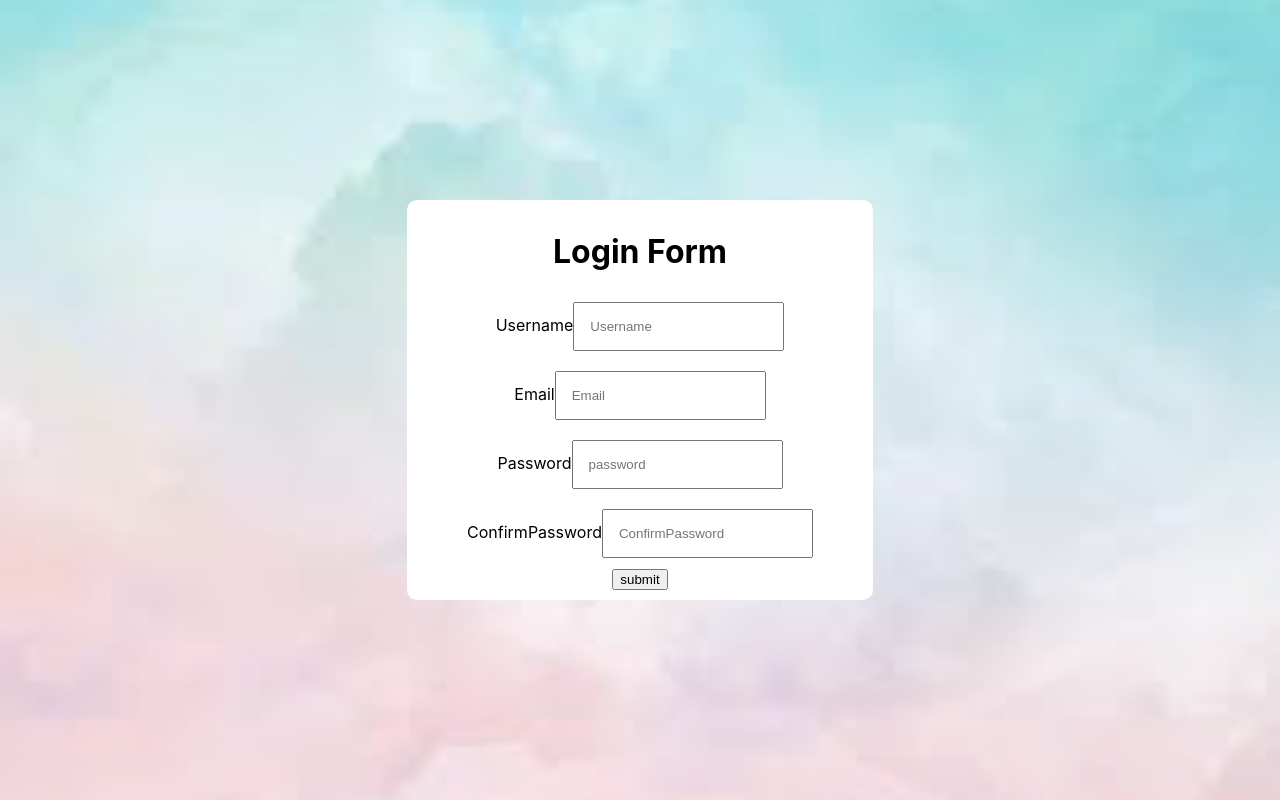
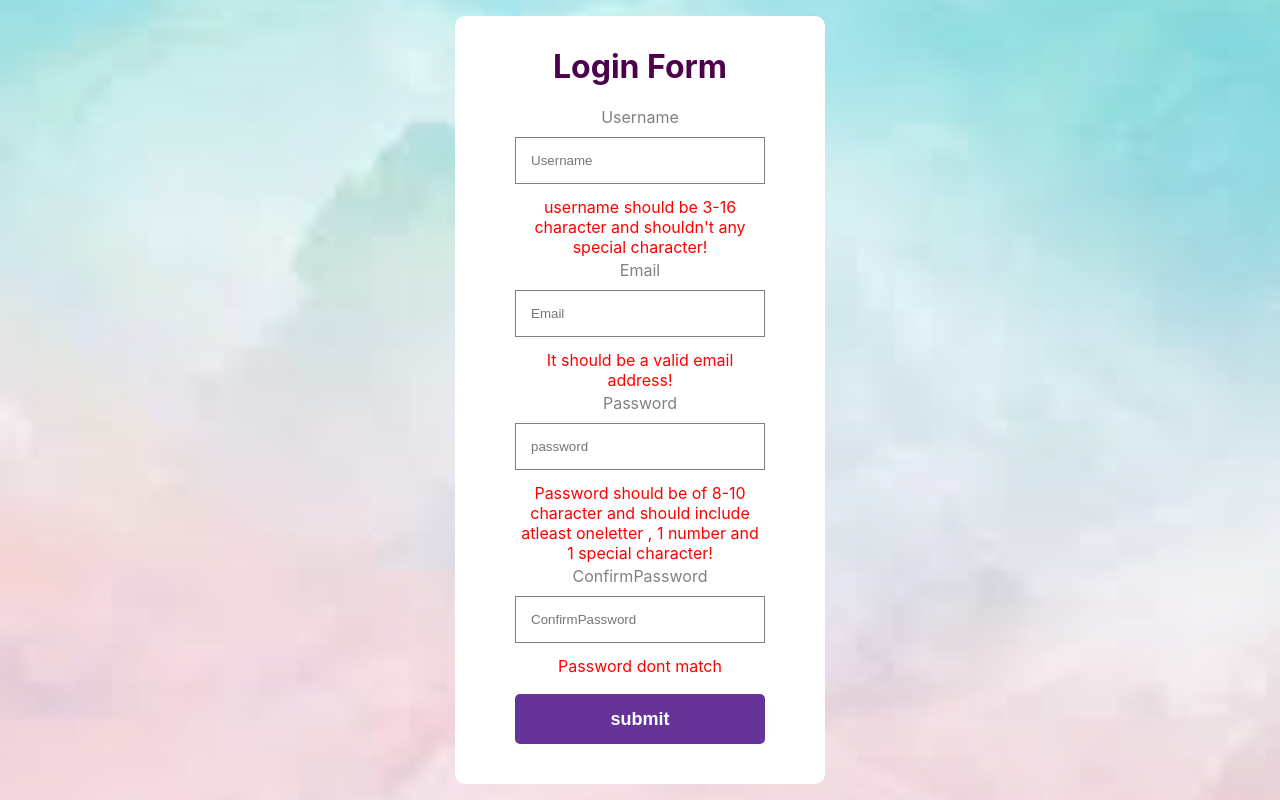
Before and after one commit to VaniAwasthi/Login-Form, a React (Create React App) app: page / in a window 1280 px wide. Built offline with nearby package versions, Linux system fonts and the light colour scheme.

Commit message:
Add existing project files to Git

```diff
--- a/src/App.css
+++ b/src/App.css
@@ -17,3 +17,21 @@ form{
   padding: 10px 60px;
   border-radius: 10px;
 }
+h1{
+  color:rgb(77, 1, 77);
+  text-align: center;
+}
+button{
+  width:100%;
+  height: 50px;
+  padding: 10px;
+  background-color: rebeccapurple;
+  color: white;
+  border: 2px solid rebeccapurple;
+  border-radius: 5px;
+  font-weight: bold;
+  font-size: 18px;
+  cursor: pointer;
+  margin-top: 15px;
+  margin-bottom: 30px;
+}
--- a/src/App.js
+++ b/src/App.js
@@ -15,6 +15,7 @@ function App() {
     name:"username",
     type:"text",
     placeholder:"Username",
+    errorMessage:"username should be 3-16 character and shouldn't any special character!",
     label:"Username"
   },
   {
@@ -22,6 +23,7 @@ function App() {
     name:"email",
     type:"text",
     placeholder:"Email",
+    errorMessage:"It should be a valid email address!",
     label:"Email",
   },
   {
@@ -29,13 +31,16 @@ function App() {
     name:"password",
     type:"password",
     placeholder:"password",
+    errorMessage:"Password should be of 8-10 character and should include atleast oneletter , 1 number and 1 special character! ",
     label:"Password"
+
   },
   {
     id:4,
     name:"confirmPassword",
     type:"password",
     placeholder:"ConfirmPassword",
+    errorMessage:"Password dont match",
     label:"ConfirmPassword"
   }
 ]
--- a/src/Component/LoginForm.js
+++ b/src/Component/LoginForm.js
@@ -2,12 +2,13 @@ import  "./LoginForm.css"
 
 
 const LoginForm=(props)=>{
-    const {label, onChange,id,...inputProps}=props
+    const {label,errorMessage, onChange,id,...inputProps}=props
     return(
 
         <div className="loginForm">
-             <label>{label}</label>
+            <label>{label}</label>
             <input{...inputProps} onChange={onChange} />
+            <span>{errorMessage}</span>
         </div>
     )
 }
--- a/src/Component/loginForm.css
+++ b/src/Component/loginForm.css
@@ -1,4 +1,19 @@
+.loginForm{
+    display: flex;
+    flex-direction: column;
+    width:250px;
+  }
 input{
     padding: 15px;
     margin: 10px 0px;
+    border: 1px solid gray;
 }
+label{
+    font-style: 12px;
+    color: gray;
+}
+span{
+    font-style: 9px;
+    color:red;
+    padding: 3px;
+}
```
